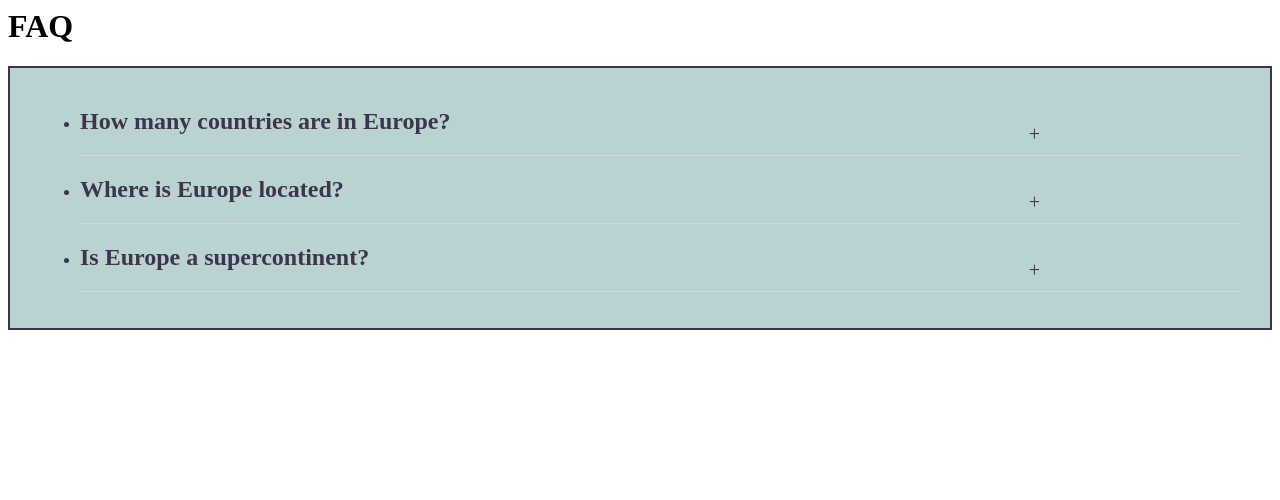
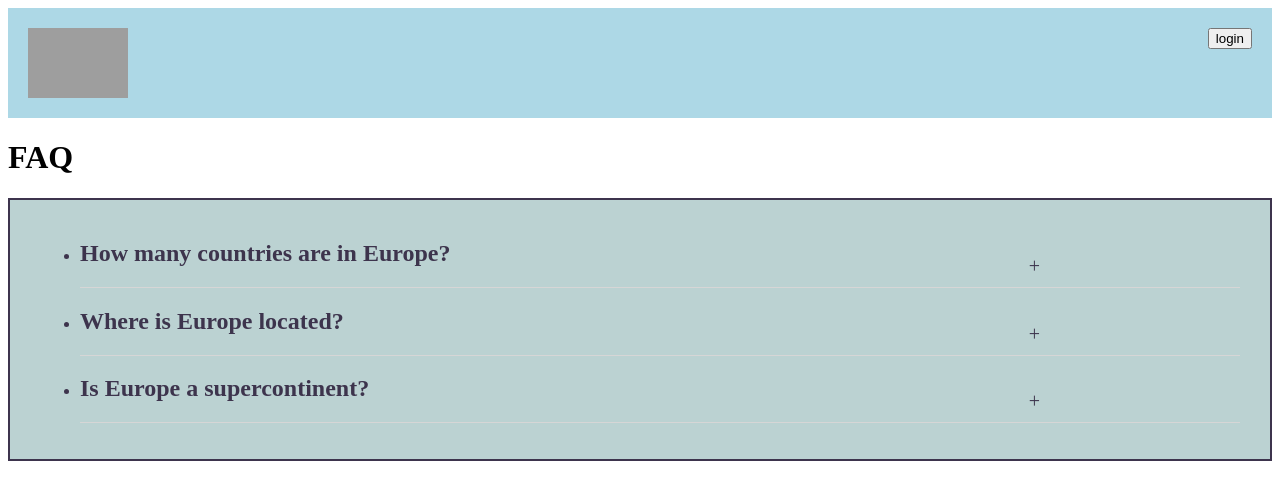
Before and after one commit to Prisham123/W2, a plain HTML site: page faq.html.html in a window 1280 px wide. Drawn offline with nearby package versions, Linux system fonts and the light colour scheme; grey boxes are pictures that could not be loaded.

Commit message:
Update faq.html.html

```diff
--- a/faq.html.html
+++ b/faq.html.html
@@ -89,6 +89,14 @@ $(function(){
 <body>
 
 
+ <div class= header>
+<img src= https://images.squarespace-cdn.com/content/v1/5b0eb59df793928fa7f488ff/1536780543743-TZT0SJMRKV5LUOOY8FS0/Industryyyy.jpg= height=70 width=100>
+<button class=btn>
+
+login
+</button>
+</div>
+
 
 <div class ="wrapper">
 <h1>FAQ</h1>
```
